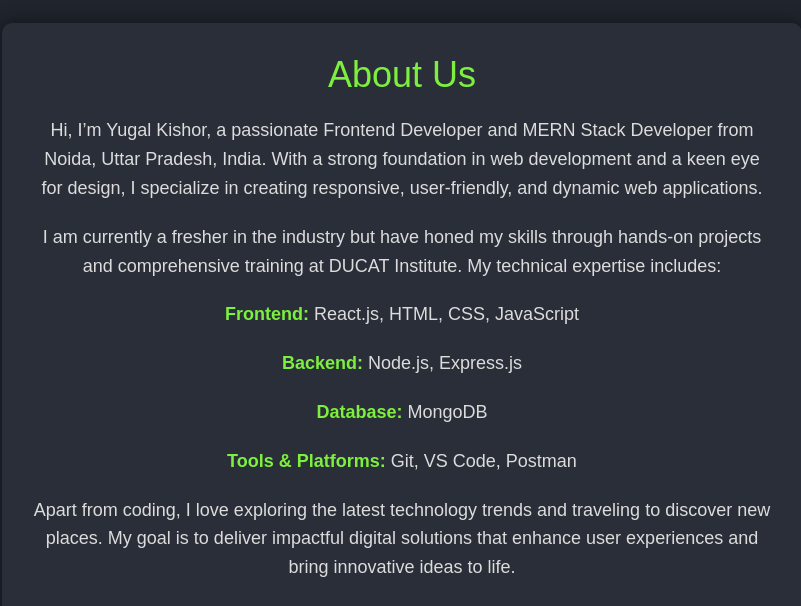
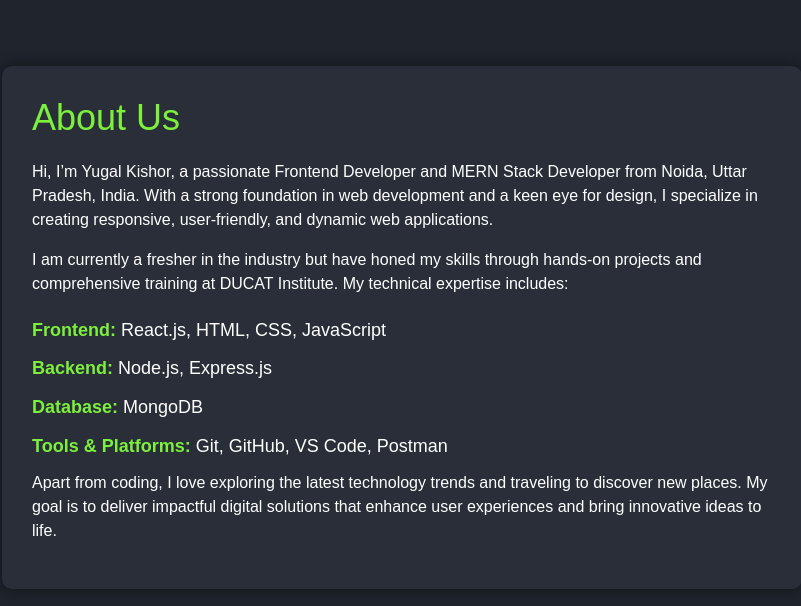
Before and after one commit to YugalKishore14/My-Portfolio, a React (Vite) app: page / in a window 1280 px wide. Shown: the part 914-1520 px from the top of the page, without its empty margins (238-1039 px from the left). Built offline with nearby package versions, Linux system fonts and the light colour scheme.

Commit message:
change css

```diff
--- a/src/pages/About.css
+++ b/src/pages/About.css
@@ -25,7 +25,6 @@ body {
     border-radius: 10px;
     padding: 30px;
     box-shadow: 0 0 15px rgba(0, 0, 0, 0.5);
-    text-align: center;
 }
 
 .aboutBox h1 {
@@ -34,10 +33,20 @@ body {
     color: #7cf03d;
 }
 
-.aboutTextBox p {
-    margin-bottom: 20px;
+.skillsBox {
+    margin-top: 20px;
+    text-align: left;
+}
+
+.skillsBox p {
     font-size: 18px;
     line-height: 1.6;
+    margin-bottom: 10px;
+    text-align: left;
+}
+
+.skillsBox span {
+    font-weight: bold;
     color: #dcdcdc;
 }
 
@@ -46,27 +55,7 @@ body {
     color: #7cf03d;
 }
 
-.bttn {
-    display: inline-block;
-    padding: 10px 30px;
-    background: #7cf03d;
-    border: 2px solid #7cf03d;
-    border-radius: 40px;
-    box-shadow: 0 0 10px #7cf03d;
-    font-size: 16px;
-    color: #1f242d;
-    font-weight: 600;
-    transition: 0.5s;
-    text-decoration: none;
-    text-align: center;
-}
-
-.bttn:hover {
-    background: transparent;
-    color: #7cf03d;
-    box-shadow: none;
-}
-
+/* Responsive Design */
 @media screen and (max-width: 768px) {
     .aboutMainBox {
         padding: 40px 5%;
@@ -79,6 +68,7 @@ body {
     .aboutTextBox p {
         font-size: 16px;
         line-height: 1.4;
+        text-align: left;
     }
 
     .aboutBox h1 {
@@ -98,6 +88,7 @@ body {
     .aboutTextBox p {
         font-size: 14px;
         line-height: 1.3;
+        text-align: left;
     }
 
     .aboutBox h1 {
--- a/src/pages/About.jsx
+++ b/src/pages/About.jsx
@@ -1,35 +1,84 @@
+// import React from "react";
+// import './About.css';
+
+// const Box = {
+//     description1: "Hi, I’m Yugal Kishor, a passionate Frontend Developer and MERN Stack Developer from Noida, Uttar Pradesh, India. With a strong foundation in web development and a keen eye for design, I specialize in creating responsive, user-friendly, and dynamic web applications.",
+//     description2: "I am currently a fresher in the industry but have honed my skills through hands-on projects and comprehensive training at DUCAT Institute. My technical expertise includes:",
+//     description3: "Apart from coding, I love exploring the latest technology trends and traveling to discover new places. My goal is to deliver impactful digital solutions that enhance user experiences and bring innovative ideas to life.",
+//     Frontend: <p><span>Frontend:</span> React.js, HTML, CSS, JavaScript</p>,
+//     Backend: <p><span>Backend:</span> Node.js, Express.js</p>,
+//     Database: <p><span>Database:</span> MongoDB</p>,
+//     Tools: <p><span>Tools & Platforms: </span>Git, GitHub, VS Code, Postman</p>,
+// }
+
+// const About = () => {
+//     return (
+//         <>
+//             <div className="aboutMainBox">
+//                 <div className="aboutBox">
+//                     <h1>About Us</h1>
+//                     <div className="aboutTextBox">
+//                         <p>{Box.description1}</p>
+//                         <p>{Box.description2}</p>
+//                         <div className="languagesBox">
+//                             {Box.Frontend}
+//                             {Box.Backend}
+//                             {Box.Database}
+//                             {Box.Tools}
+//                         </div>
+//                         <p>{Box.description3}</p>
+//                     </div>
+//                 </div>
+//             </div>
+//         </>
+//     );
+// };
+
+// export default About;
+
 import React from "react";
-import './About.css';
+import "./About.css";
 
-
-const Box = {
-    description1: "Hi, I’m Yugal Kishor, a passionate Frontend Developer and MERN Stack Developer from Noida, Uttar Pradesh, India. With a strong foundation in web development and a keen eye for design, I specialize in creating responsive, user-friendly, and dynamic web applications.",
-    description2: "I am currently a fresher in the industry but have honed my skills through hands-on projects and comprehensive training at DUCAT Institute. My technical expertise includes:",
-    description3: "Apart from coding, I love exploring the latest technology trends and traveling to discover new places. My goal is to deliver impactful digital solutions that enhance user experiences and bring innovative ideas to life.",
-    Frontend: <p><span>Frontend:</span> React.js, HTML, CSS, JavaScript</p>,
-    Backend: <p><span>Backend:</span> Node.js, Express.js</p>,
-    Database: <p><span>Database:</span> MongoDB</p>,
-    Tools: <p><span>Tools & Platforms: </span>Git, VS Code, Postman</p>,
-}
+const skills = [
+    { label: "Frontend", technologies: "React.js, HTML, CSS, JavaScript" },
+    { label: "Backend", technologies: "Node.js, Express.js" },
+    { label: "Database", technologies: "MongoDB" },
+    { label: "Tools & Platforms", technologies: "Git, GitHub, VS Code, Postman" },
+];
 
 const About = () => {
     return (
-        <>
-            <div className="aboutMainBox">
-                <div className="aboutBox">
-                    <h1>About Us</h1>
-                    <div className="aboutTextBox">
-                        <p>{Box.description1}</p>
-                        <p>{Box.description2}</p>
-                        {Box.Frontend}
-                        {Box.Backend}
-                        {Box.Database}
-                        {Box.Tools}
-                        <p>{Box.description3}</p>
+        <div className="aboutMainBox">
+            <div className="aboutBox">
+                <h1>About Us</h1>
+                <div className="aboutTextBox">
+                    <p>
+                        Hi, I’m Yugal Kishor, a passionate Frontend Developer and MERN Stack
+                        Developer from Noida, Uttar Pradesh, India. With a strong foundation
+                        in web development and a keen eye for design, I specialize in
+                        creating responsive, user-friendly, and dynamic web applications.
+                    </p>
+                    <p>
+                        I am currently a fresher in the industry but have honed my skills
+                        through hands-on projects and comprehensive training at DUCAT
+                        Institute. My technical expertise includes:
+                    </p>
+                    <div className="skillsBox">
+                        {skills.map((skill, index) => (
+                            <p key={index}>
+                                <span>{skill.label}:</span> {skill.technologies}
+                            </p>
+                        ))}
                     </div>
+                    <p>
+                        Apart from coding, I love exploring the latest technology trends and
+                        traveling to discover new places. My goal is to deliver impactful
+                        digital solutions that enhance user experiences and bring innovative
+                        ideas to life.
+                    </p>
                 </div>
             </div>
-        </>
+        </div>
     );
 };
 
```
